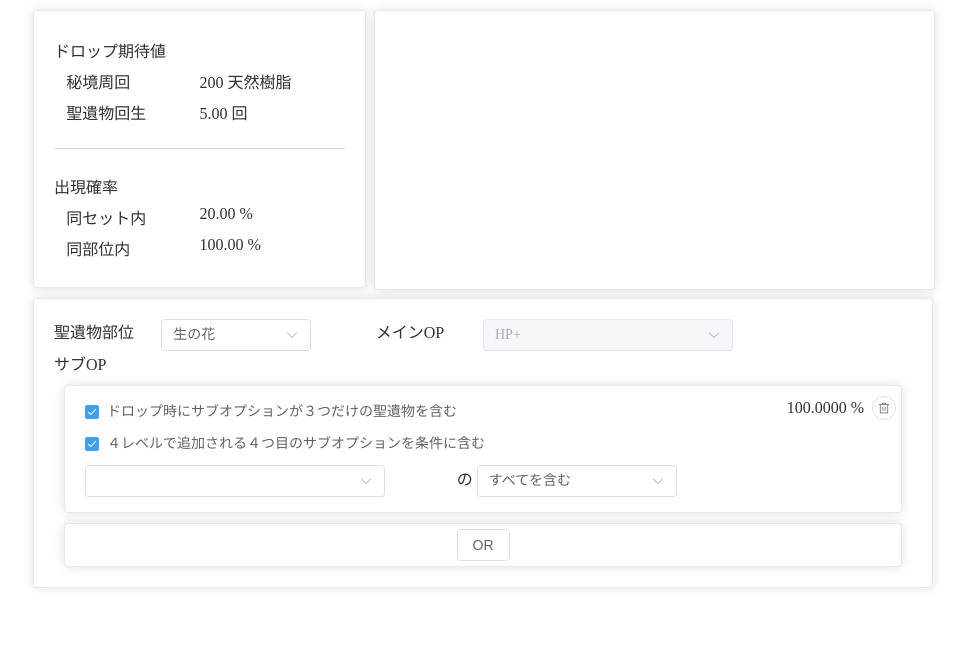
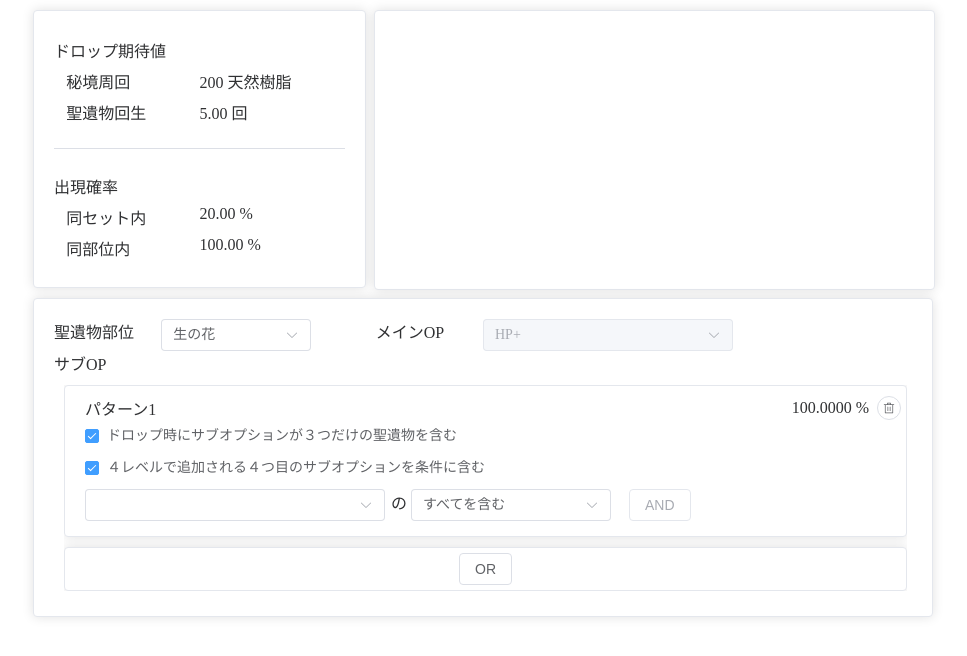
Before and after one commit to ym880912/gen_artifact_calc, a Nuxt app in the folder nuxt-app/: page / in a window 1280 px wide. Shown: the top 656 px of the page, without its empty margins (7-974 px from the left). Built offline with nearby package versions, Linux system fonts and the light colour scheme.

Commit message:
デザイン修正など

```diff
--- a/nuxt-app/components/subOptionOrCard.vue
+++ b/nuxt-app/components/subOptionOrCard.vue
@@ -1,5 +1,23 @@
 <template>
     <el-card class="card-sub-option">
+        <el-row>
+            <el-col :span="19">
+                <span>パターン{{props.index+1}}</span>
+            </el-col>
+            <el-col :span="5">
+                <div class="prob-box">
+                    <el-space wrap>
+                        <span> {{(totalProb).toFixed(4)}} %</span>
+                        <el-button
+                            :icon="Delete"
+                            size="small"
+                            circle
+                            v-on:click="deleteThis"
+                        />
+                    </el-space>
+                </div>
+            </el-col>
+        </el-row>
         <el-row>
             <el-col :span="19">
                 <div class="check-box-sub-option">
@@ -24,22 +42,9 @@
                     </ClientOnly>
                 </div>
             </el-col>
-            <el-col :span="5">
-            <div class="prob-box">
-                <el-space wrap>
-                    <span> {{(totalProb).toFixed(4)}} %</span>
-                    <el-button
-                        :icon="Delete"
-                        size="small"
-                        circle
-                        v-on:click="deleteThis"
-                    />
-                </el-space>
-            </div>
-        </el-col>
         </el-row>
         <el-row>
-            <el-col :span="11">
+            <el-col :span="9">
                 <ClientOnly>
                     <el-select
                         v-model="subCards[props.index].subOps"
@@ -72,7 +77,7 @@
                     </el-select>
                 </ClientOnly>
             </el-col>
-            <el-col :span="13">
+            <el-col :span="7">
                 <span> の </span>
                 <ClientOnly>
                     <el-select
@@ -87,6 +92,14 @@
                         />
                     </el-select>
                 </ClientOnly>
+            </el-col>
+            <el-col :span="2">
+                <el-button
+                    class="button-or"
+                    v-on:click=""
+                    disabled
+                >AND</el-button>
+
             </el-col>
         </el-row>
     </el-card>
--- a/nuxt-app/composables/subCard.ts
+++ b/nuxt-app/composables/subCard.ts
@@ -12,7 +12,7 @@ export const useSubCards = () =>{
     return subCards.value
 }
 
-export const createSubCard =() => {
+export const createSubCard = () => {
     const subCards = useSubCards()
     subCards.push({
         subOps: ref([]),
@@ -25,6 +25,9 @@ export const createSubCard =() => {
 export const deleteSubCard = (index: number) => {
     const subCards = useState('subCards')
     subCards.value.splice(index, 1)
+    if (subCards.value.length === 0) {
+        createSubCard()
+    }
 }
 
 export const useSubCardCount = () => {
@@ -100,5 +103,5 @@ const checkLogic = (count: number, index: number): boolean => {
 }
 
 export const removeDuplicate = (key: string) => {
-
+    const subCards = useState()
 }
--- a/nuxt-app/pages/index.vue
+++ b/nuxt-app/pages/index.vue
@@ -70,6 +70,7 @@
                     </el-col>
                 </el-row>
                 <el-row>
+                    <el-scrollbar class="container-sub-option" max-height="500px">
                         <template
                             v-for=" n of subCards.length "
                             :key="n-1"
@@ -86,6 +87,7 @@
                                 v-on:click="createSubCard"
                             >OR</el-button>
                         </el-card>
+                    </el-scrollbar>
                 </el-row>
             </el-card>
         </el-row>
@@ -112,9 +114,12 @@
 .input-main-option {
     width: 250px;
 }
+.container-sub-option {
+    width: 100%;
+    padding: 10px 5px 5px 10px;
+}
 .card-sub-option {
-    width: 100%;
-    margin: 10px 10px 0px 10px;
+    margin-bottom: 10px;
 }
 .card-sub-option:last-child {
     margin-bottom: 0px;
```
Lines whose indentation alone changed are shown as unchanged.
